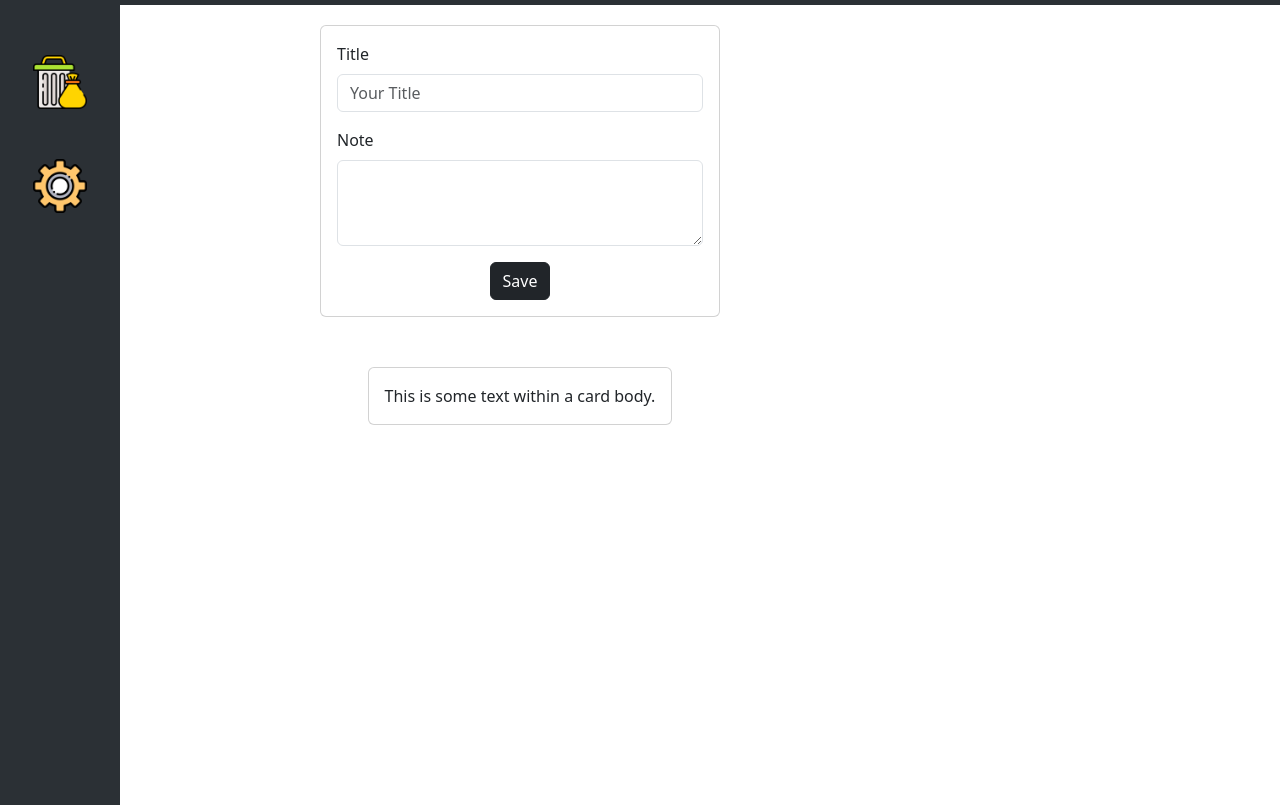
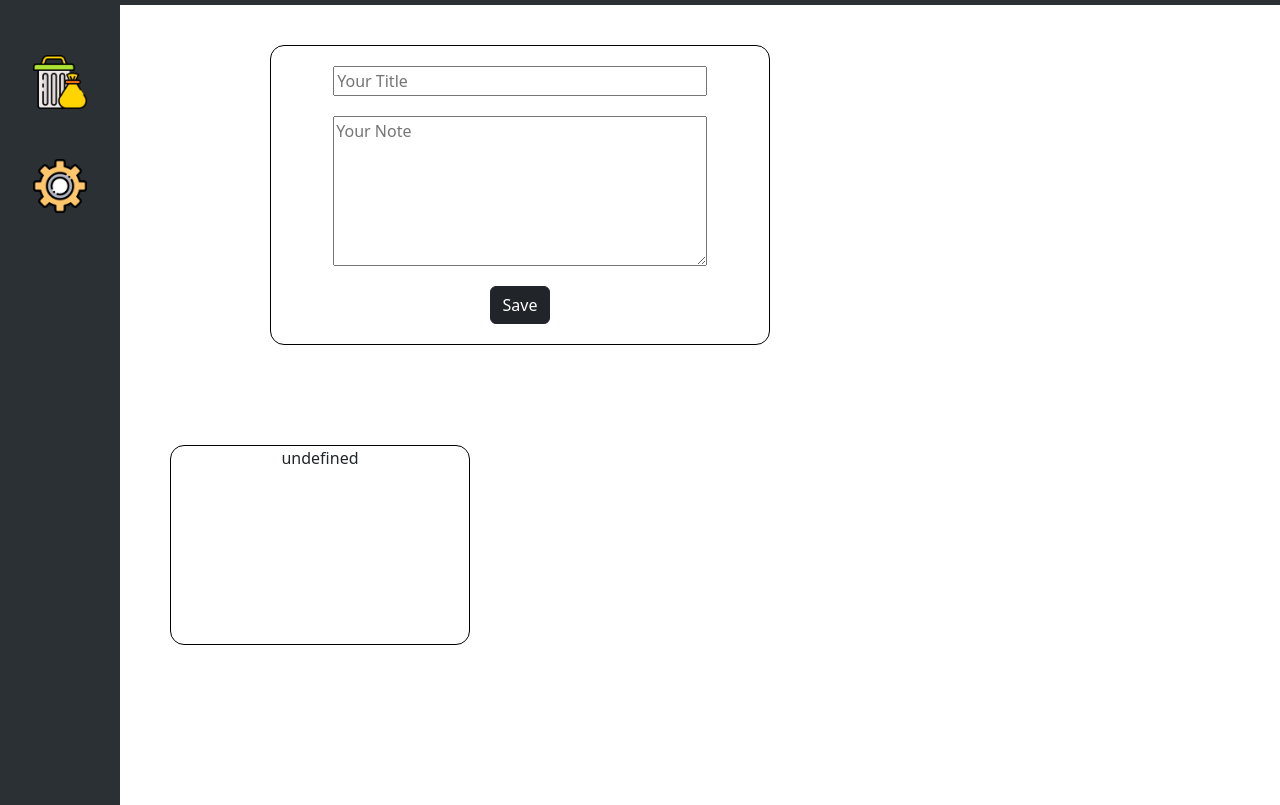
Before and after one commit to Ceda1998/notify, a website: page index.html in a window 1280 px wide. Shown: the part 51-856 px from the top of the page. Drawn offline with nearby package versions, Linux system fonts and the light colour scheme.

Commit message:
added JS Logic and Architectur

```diff
--- a/index.html
+++ b/index.html
@@ -12,7 +12,7 @@
       href="node_modules/bootstrap/dist/css/bootstrap.min.css"
     />
   </head>
-  <body>
+  <body onload="init()">
     <nav class="navbar bg-body-tertiary" data-bs-theme="dark">
       <div class="container-fluid">
         <a class="navbar-brand" href="index.html">
@@ -42,26 +42,29 @@
         <img src="./img/icons/trash.png" alt="trashcan" class="sidebarIcons" />
         <img src="./img/icons/gear.png" alt="settings" class="sidebarIcons" />
       </div>
+
       <div class="notesContainer" id="staticNote">
-        <div class="card w-50 p-3">
-          <div class="mb-3">
-            <label for="exampleFormControlInput1" class="form-label">Title</label>
-            <input type="text" class="form-control" id="exampleFormControlInput1" placeholder="Your Title">
+        <form class="fillInNoteContainer" id="NoteForm" onsubmit="saveNote();return false">
+          <input type="text" required placeholder="Your Title" id="noteTitle"/>
+          <textarea
+            name=""
+            id="NoteText"
+            maxlength="300"
+            required
+            placeholder="Your Note"
+          ></textarea>
+          <div class="saveButtonContainer">
+            <button type="submit" class="btn btn-dark">Save</button>
           </div>
-          <div class="mb-3">
-            <label for="exampleFormControlTextarea1" class="form-label">Note</label>
-            <textarea class="form-control" id="exampleFormControlTextarea1" rows="3"></textarea>
-          </div>
-          <div class="buttonSave">
-            <button type="button" class="btn btn-dark">Save</button>
-          </div>
+        </form>
+        <div class="finishedNotesContainer">
+
+          <div id="finishedNote">
+
         </div>
-        <div class="newNotesContainer">
-          <div class="card" id="newNote">
-            <div class="card-body">This is some text within a card body.</div>
-          </div>
+
         </div>
-      </div>
+
     </section>
   </body>
 </html>
--- a/script.js
+++ b/script.js
@@ -0,0 +1,42 @@
+let savedNotesTitle = [];
+let savedNotesText = [];
+let deletedNotesTitle = [];
+let deletedNotesText = [];
+
+function init() {
+  console.log("loaded");
+  let finishedNote = document.getElementById("finishedNote");
+  finishedNote.innerHTML += renderNewNote();
+}
+
+function saveNote() {
+  console.log("saved");
+  let resetForm = document.getElementById("NoteForm");
+  let valueTitle = document.getElementById("noteTitle").value;
+  let valueNoteText = document.getElementById("NoteText").value;
+  savedNotesTitle.push(valueTitle);
+  savedNotesText.push(valueNoteText);
+  resetForm.reset();
+}
+
+function saveInLocalStorage() {
+
+}
+
+function loadFromLocalStorage() {
+
+}
+
+function renderNewNote() {
+    let finishedNote = document.getElementById('finishedNote');
+    finishedNote.innerHTML = '';
+
+    for (let i = 0; i < savedNotesTitle.length; i++) {
+        finishedNote.innerHTML += `
+        <div id="finishedNote">
+                <h1>${savedNotesTitle}</h1>
+                <p>${savedNotesText}</p>
+            </div>
+        `;
+    }
+}
--- a/style.css
+++ b/style.css
@@ -30,12 +30,49 @@ body {
     display: flex;
     align-items: center;
     flex-direction: column;
-    gap: 50px;
     margin-top: 20px;
     width: 100vh;
 }
 
-.buttonSave {
+.fillInNoteContainer {
     display: flex;
-    justify-content: center;
+    flex-direction: column;
+    align-items: center;
+    gap: 20px;
+    margin-top: 20px;
+    padding-top: 20px;
+    padding-bottom: 20px;
+    border: 1px solid black;
+    border-radius: 14px;
+    width: 500px;
+    height: 300px;
 }
+
+textarea {
+    width: 75%;
+    height: 200px;
+    resize: none;
+    overflow: auto;
+}
+
+input {
+    width: 75%;
+}
+
+#finishedNote {
+    width: 300px;
+    height: 200px;
+    border: 1px solid black;
+    border-radius: 14px;
+    display: flex;
+    flex-direction: column;
+    align-items: center;
+}
+
+.finishedNotesContainer {
+    padding-top: 100px;
+    padding-left: 50px;
+    width: 100%;
+    display: flex;
+    flex-wrap: wrap;
+}
```
